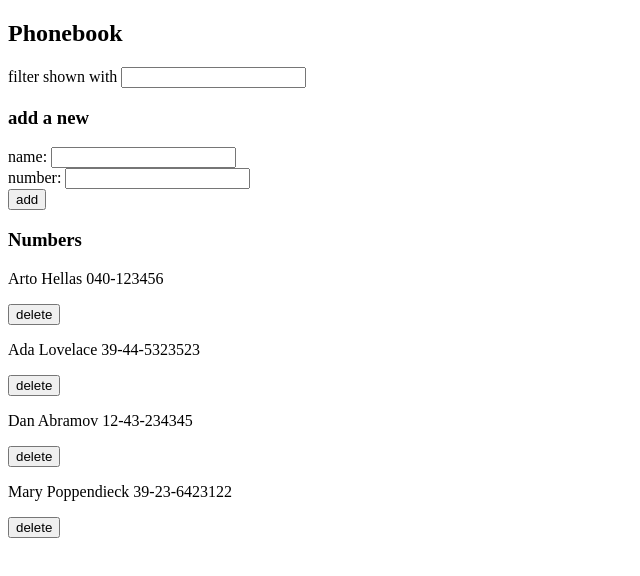
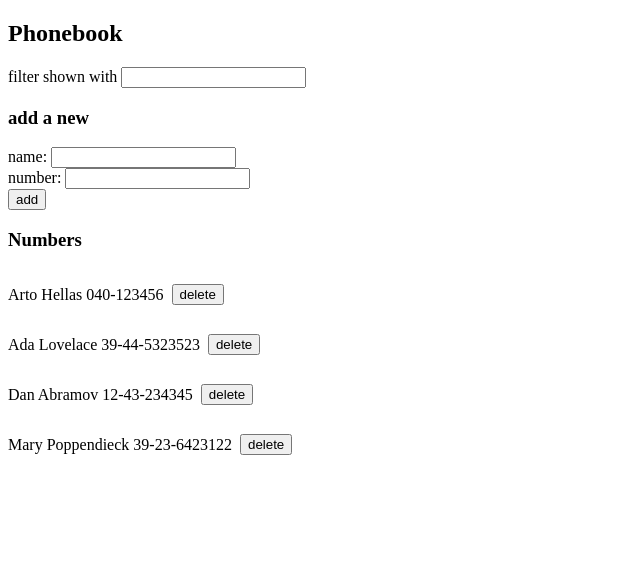
Before and after one commit to imrebartis/fullstackopen, a React (Vite) app in the folder osa2/puhelinluettelo/: page / in a window 1280 px wide. Shown: the top 576 px of the page, without its empty margins (0-640 px from the left). Built offline with nearby package versions, Linux system fonts and the light colour scheme; data requests are answered from the project's data file.

Commit message:
add puhelinluettelo step10

```diff
--- a/osa2/puhelinluettelo/src/App.jsx
+++ b/osa2/puhelinluettelo/src/App.jsx
@@ -16,10 +16,33 @@ const App = () => {
       .then((initialPersons) => setPersons(initialPersons));
   }, []);
 
+  const updatePerson = (id, personObject) => {
+    personsService.update(id, personObject).then((returnedPerson) => {
+      setPersons(
+        persons.map((person) => (person.id !== id ? person : returnedPerson))
+      );
+    });
+  };
+
   const addPerson = (event) => {
     event.preventDefault();
 
-    if (persons.some((person) => person.name === newName)) {
+    const existingPerson = persons.find((person) => person.name === newName);
+
+    if (existingPerson) {
+      if (existingPerson.number !== newNumber) {
+        if (
+          window.confirm(
+            `${newName} is already added to phonebook, replace the old number with a new one?`
+          )
+        ) {
+          updatePerson(existingPerson.id, {
+            ...existingPerson,
+            number: newNumber,
+          });
+          return;
+        }
+      }
       alert(`${newName} is already added to phonebook`);
       return;
     }
--- a/osa2/puhelinluettelo/src/components/Persons.jsx
+++ b/osa2/puhelinluettelo/src/components/Persons.jsx
@@ -8,8 +8,11 @@ const Persons = ({ persons, searchInput, deletePerson }) => {
   return (
     <div>
       {filterPersons(persons, searchInput).map((person) => (
-        <div key={person.name}>
-          <p>
+        <div
+          key={person.name}
+          style={{ display: 'flex', alignItems: 'center' }}
+        >
+          <p style={{ marginRight: '8px' }}>
             <span>{person.name}</span>
             <span> </span>
             <span>{person.number}</span>
--- a/osa2/puhelinluettelo/src/services/persons.js
+++ b/osa2/puhelinluettelo/src/services/persons.js
@@ -17,8 +17,13 @@ const remove = (id) => {
   return axios.delete(`${baseUrl}/${id}`);
 };
 
+const update = (id, newObject) => {
+  return requestWithResponseData(axios.put(`${baseUrl}/${id}`, newObject));
+};
+
 export default {
   getAll,
   create,
   remove,
+  update,
 };
```
